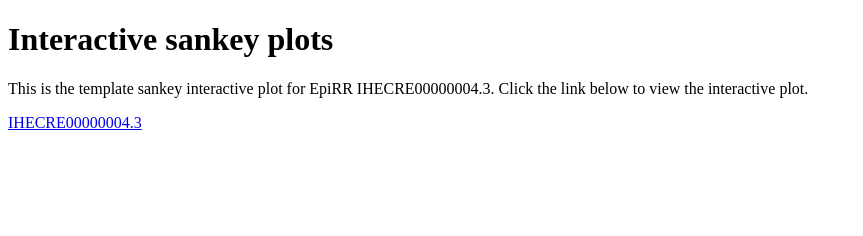
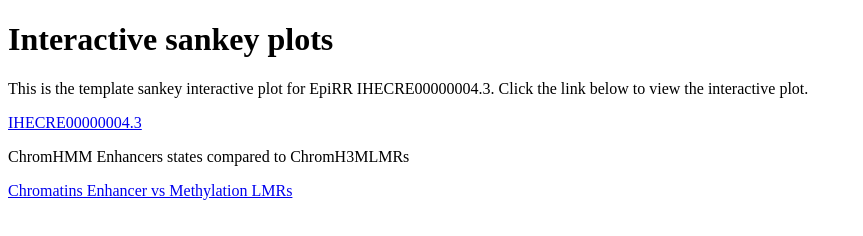
Before and after one commit to feynnrich/ihec.sankey, a plain HTML site: page index.html in a window 1280 px wide. Shown: the whole page, without its empty margins (0-863 px from the left). Drawn offline with Linux system fonts and the light colour scheme.

Commit message:
Update index.html

```diff
--- a/index.html
+++ b/index.html
@@ -9,5 +9,8 @@
     <h1>Interactive sankey plots </h1>
     <p>This is the template sankey interactive plot for EpiRR IHECRE00000004.3. Click the link below to view the interactive plot.</p>
     <a href="IHECRE00000004.3_sankey.html">IHECRE00000004.3</a>
+
+     <p>ChromHMM Enhancers states compared to ChromH3MLMRs</p>
+    <a href="ChromHMM_Enh_LMRs_18N_overlap.html"> Chromatins Enhancer vs Methylation LMRs</a>
 </body>
 </html>
```
